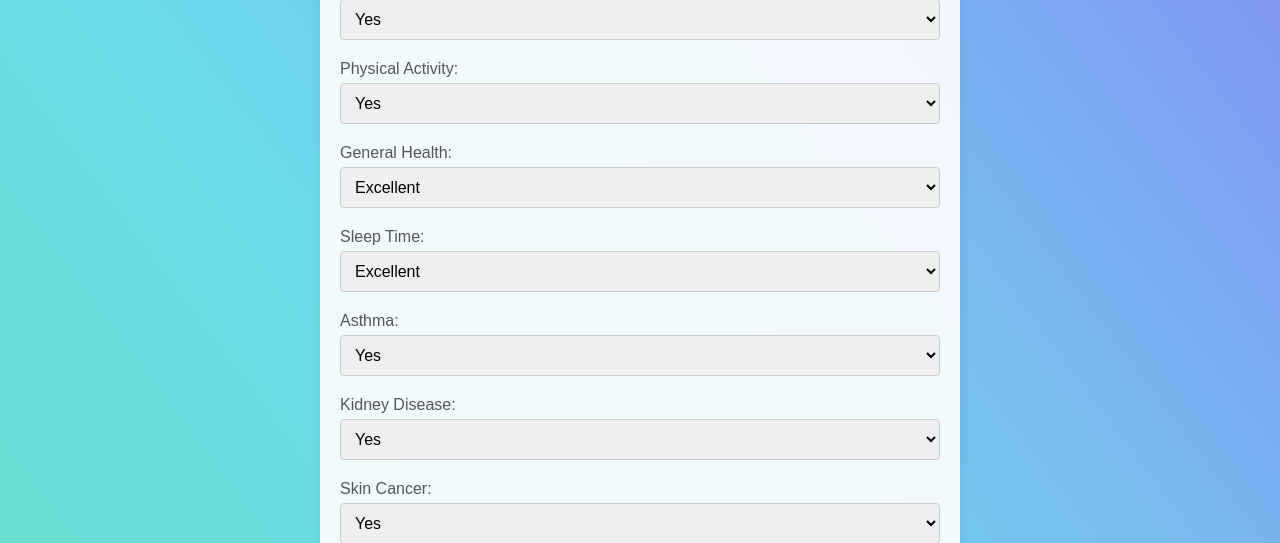
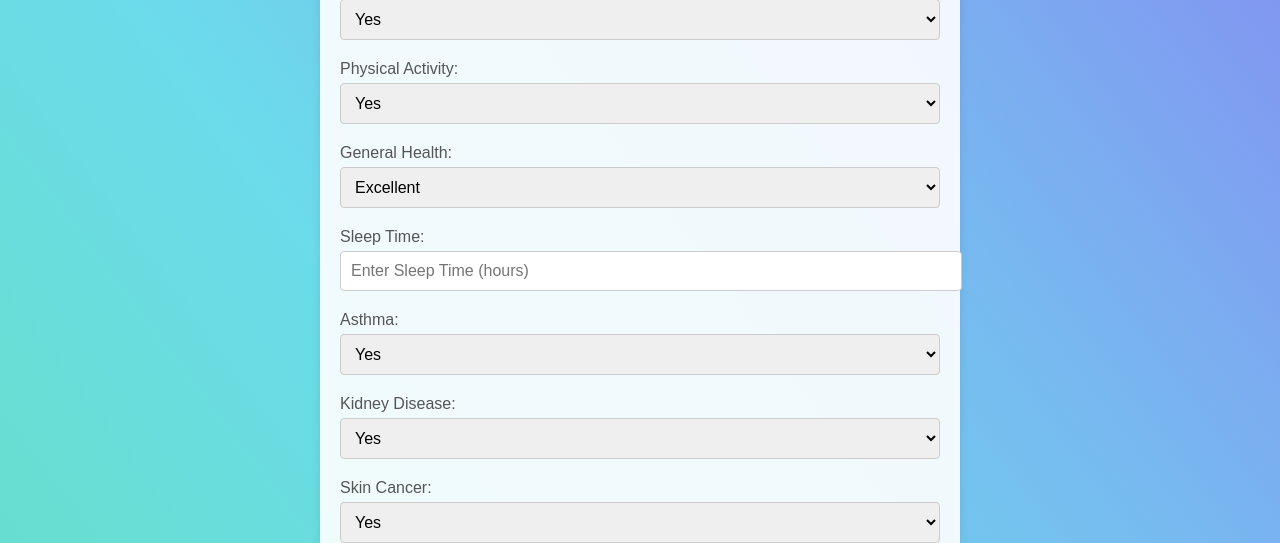
Before and after one commit to jarif87/Heart-Disease-Prediction-using-FastApi, a FastAPI app: page / in a window 1280 px wide. Shown: the part 1032-1575 px from the top of the page. Run offline with FastAPI, Linux system fonts and the light colour scheme; parts of the project's set-up code (start-up, migrations or seed data) failed here and were passed over.

Commit message:
Update index.html

```diff
--- a/templates/index.html
+++ b/templates/index.html
@@ -197,13 +197,7 @@ button[type="submit"]:hover {
     </div>
     <div class="form-group">
       <label for="SleepTime">Sleep Time:</label>
-      <select id="SleepTime" name="SleepTime" required>
-        <option value="0">Excellent</option>
-        <option value="1">Good</option>
-        <option value="3">Very Good</option>
-        <option value="4">Fair</option>
-        <option value="5">Poor</option>
-      </select>
+      <input type="number" id="SleepTime" name="SleepTime" placeholder="Enter Sleep Time (hours)" required>
     </div>
     <div class="form-group">
       <label for="Asthma">Asthma:</label>
```
